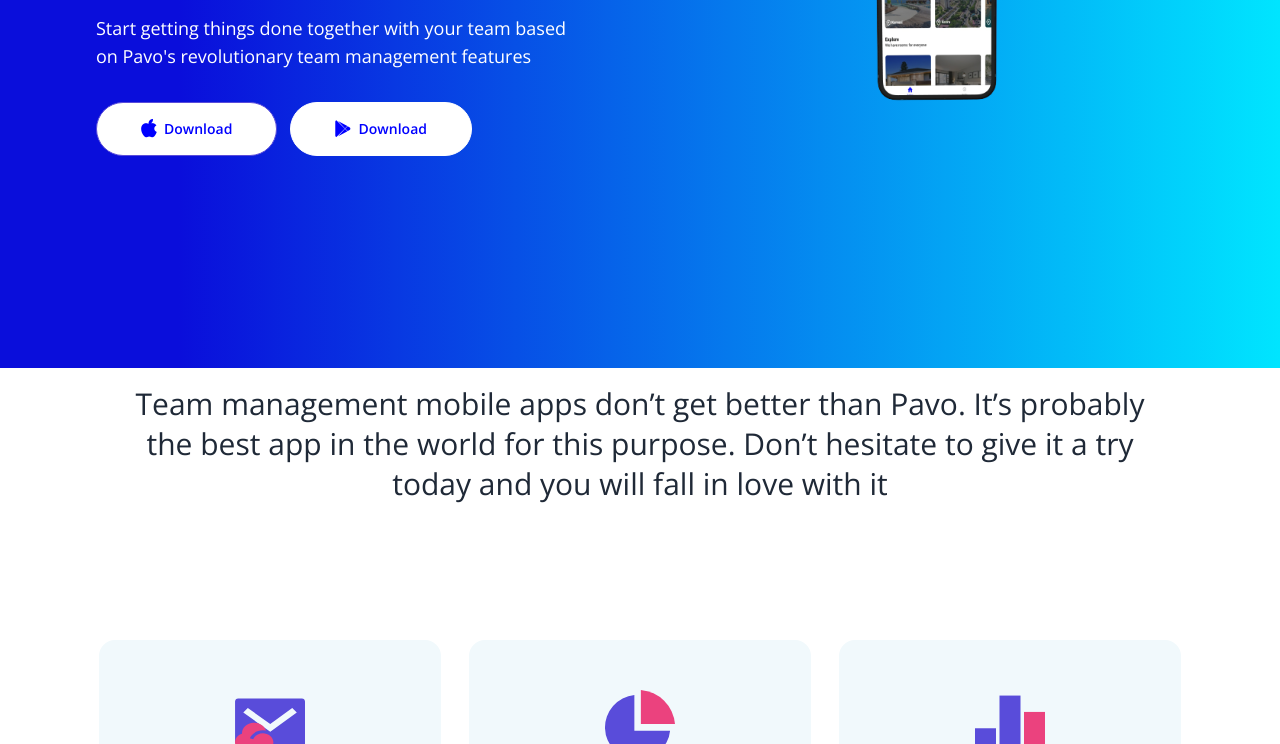
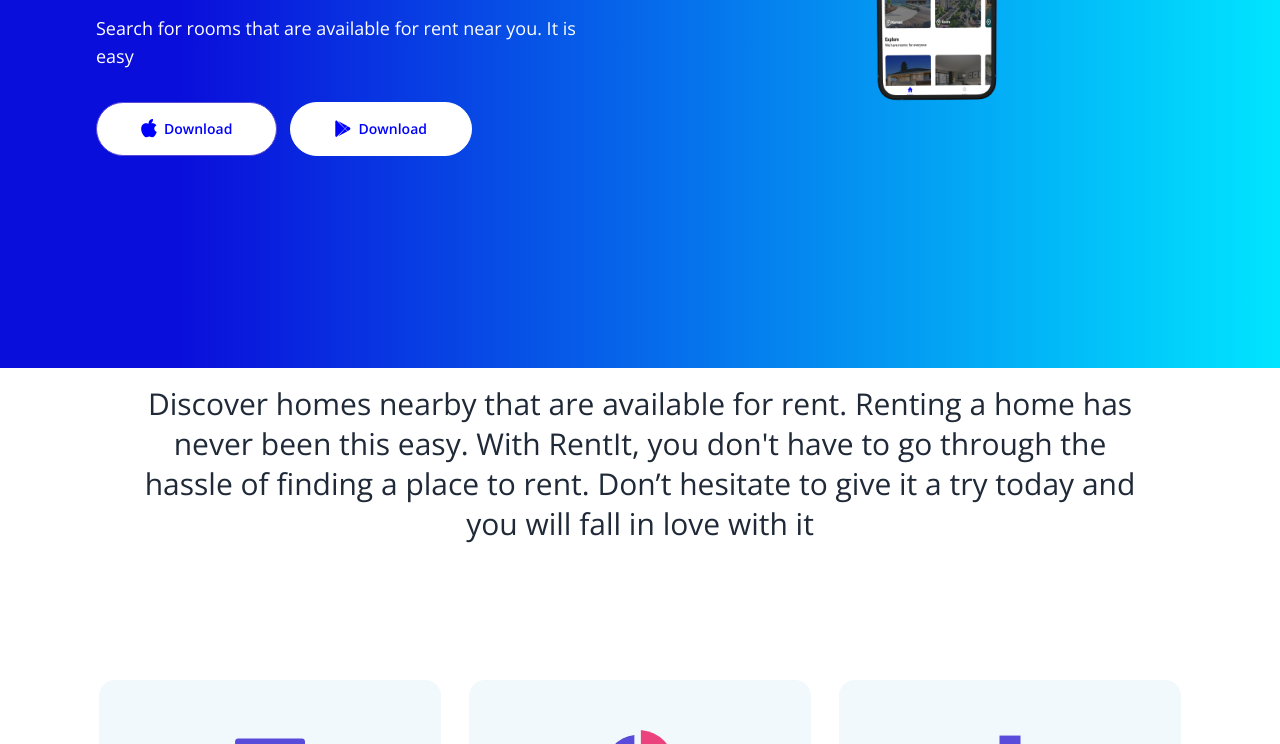
Before and after one commit to emensah77/rentItghana, a plain HTML site: page index.html in a window 1280 px wide. Shown: the part 462-1206 px from the top of the page. Drawn offline with nearby package versions, Linux system fonts and the light colour scheme.

Commit message:
First Commit

```diff
--- a/index.html
+++ b/index.html
@@ -103,7 +103,7 @@
             <div class="container px-4 sm:px-8 lg:grid lg:grid-cols-2 lg:gap-x-8">
                 <div class="mb-16 lg:mt-32 xl:mt-40 xl:mr-12">
                     <h1 class="h1-large mb-5">Find your next home</h1>
-                    <p class="p-large mb-8">Start getting things done together with your team based on Pavo's revolutionary team management features</p>
+                    <p class="p-large mb-8">Search for rooms that are available for rent near you. It is easy</p>
                     <a class="btn-solid-lg" href="#your-link"><i class="fab fa-apple"></i>Download</a>
                     <a class="btn-solid-lg secondary" href="#your-link"><i class="fab fa-google-play"></i>Download</a>
                 </div>
@@ -118,7 +118,8 @@
         <!-- Introduction -->
         <div class="pt-4 pb-14 text-center">
             <div class="container px-4 sm:px-8 xl:px-4">
-                <p class="mb-4 text-gray-800 text-3xl leading-10 lg:max-w-5xl lg:mx-auto"> Team management mobile apps don’t get better than Pavo. It’s probably the best app in the world for this purpose. Don’t hesitate to give it a try today and you will fall in love with it</p>
+                <p class="mb-4 text-gray-800 text-3xl leading-10 lg:max-w-5xl lg:mx-auto">Discover homes nearby that are available for rent. Renting a home has never been this easy. With RentIt, you don't have to go through the hassle of finding
+                    a place to rent. Don’t hesitate to give it a try today and you will fall in love with it</p>
             </div> <!-- end of container -->
         </div>
         <!-- end of introduction -->
```
